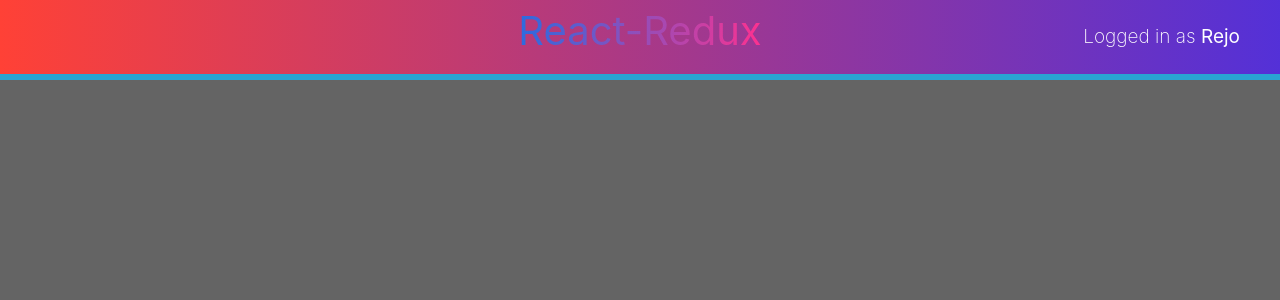
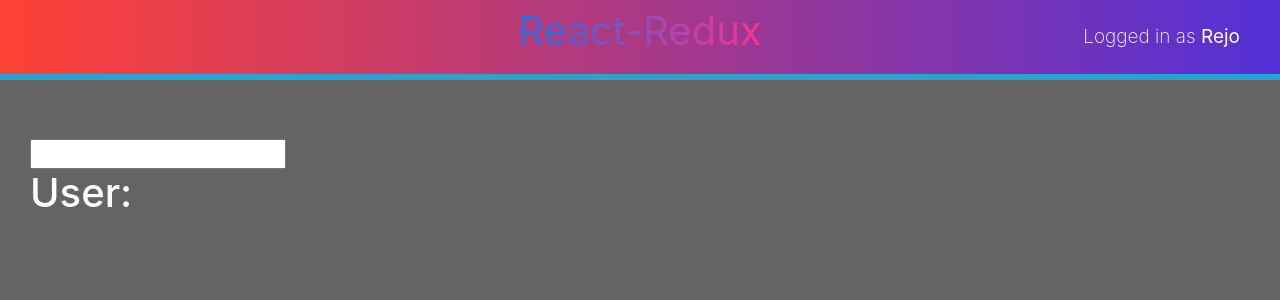
Before and after one commit to Rejo12/react-redux-from-scratch, a React app: page /useContext in a window 1280 px wide. Shown: the top 300 px of the page. Built offline with nearby package versions, Linux system fonts and the light colour scheme.

Commit message:
useContext hook example

```diff
--- /dev/null
+++ b/src/components/Hooks/ContextHook/ContextProvider.js
@@ -0,0 +1,17 @@
+import React,{createContext,useState} from 'react';
+import Login from './Login';
+import User from './User';
+
+export const AppContext = createContext(null);
+
+const ContextProvider=()=>{
+    const [userName,setUserName] = useState("");
+    return(
+        <AppContext.Provider value={{userName,setUserName}}>
+            <Login/>
+            <User/>
+        </AppContext.Provider>
+    )
+}
+
+export default ContextProvider;
--- /dev/null
+++ b/src/components/Hooks/ContextHook/Login.js
@@ -0,0 +1,11 @@
+import React,{useContext} from 'react';
+import { AppContext } from './ContextProvider';
+
+const Login=()=>{
+    const {setUserName} = useContext(AppContext);
+    return(
+        <input type="text" onChange={(e)=>{setUserName(e.target.value)}}/>
+    )
+}
+
+export default Login;
--- /dev/null
+++ b/src/components/Hooks/ContextHook/User.js
@@ -0,0 +1,11 @@
+import React,{useContext} from 'react';
+import { AppContext } from './ContextProvider';
+
+const User=()=>{
+    const {userName} = useContext(AppContext);
+    return(
+        <h1>User: {userName}</h1>
+    )
+}
+
+export default User;
--- a/src/components/Index.js
+++ b/src/components/Index.js
@@ -57,6 +57,9 @@ const Index=({history})=>{
                          <li>
                          <a className="hoverClass" onClick={e=>changeRoute('/useImperativeHandle')}> UseImperativeHandle </a>
                          </li>
+                         <li>
+                         <a className="hoverClass" onClick={e=>changeRoute('/useContext')}> UseContext </a>
+                         </li>
                         </ul>
                     </li>
                   </ul>
--- a/src/index.js
+++ b/src/index.js
@@ -18,6 +18,7 @@ import EffectHook from './components/Hooks/UseEffect';
 import RefHook from './components/Hooks/UseRef';
 import LayoutEffectHook from './components/Hooks/UseLayoutEffect';
 import ImperativeHandleHook from './components/Hooks/UseImperativeHandleEffect';
+import ContextProvider from './components/Hooks/ContextHook/ContextProvider';
 
 // const CustomHooks = lazy(()=>import('./components/CustomHooks'))
 // const DragNDrop = lazy(()=>import('./components/GamesContainer'))
@@ -44,6 +45,7 @@ ReactDOM.render(
           <Route path="/useRef" component={RefHook} />
           <Route path="/useLayoutEffect" component={LayoutEffectHook} />
           <Route path="/useImperativeHandle" component={ImperativeHandleHook} />
+          <Route path="/useContext" component={ContextProvider} />
           {/* </Suspense> */}
           </Switch>
           </div>
```
